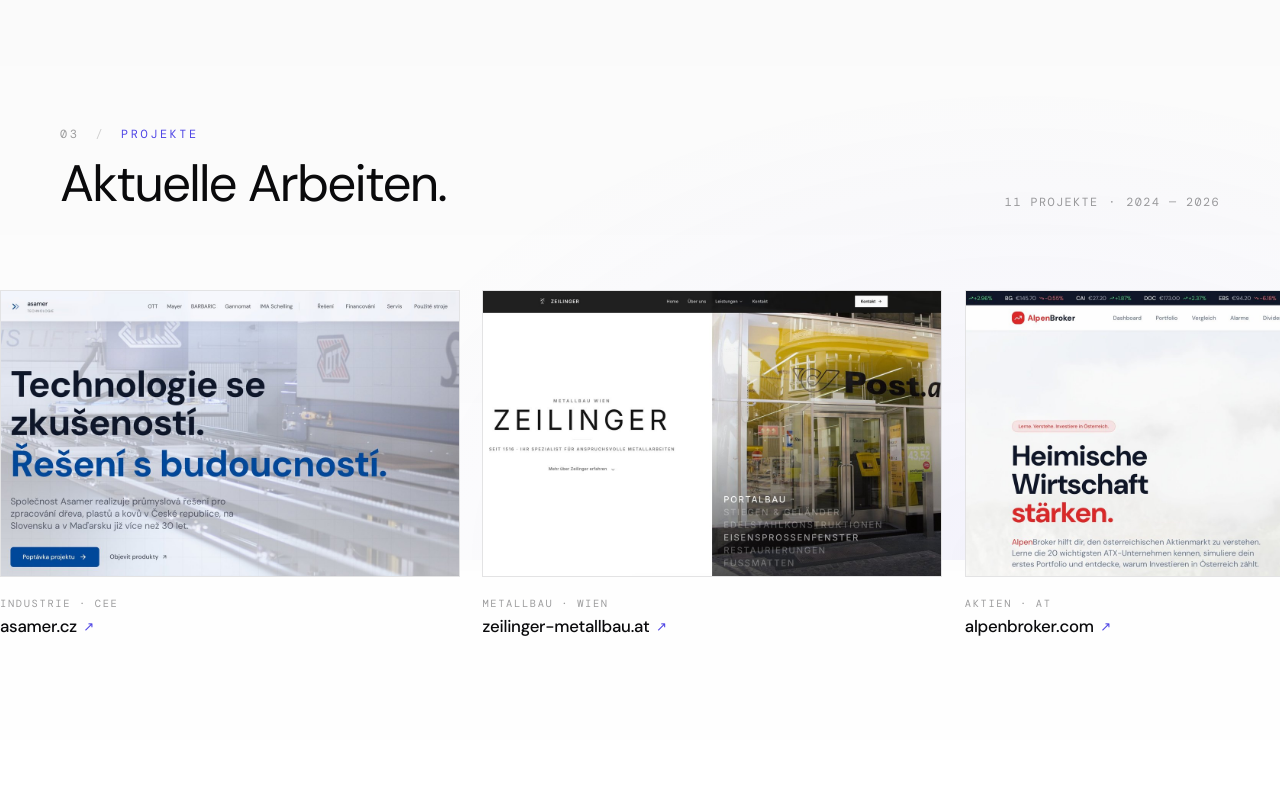
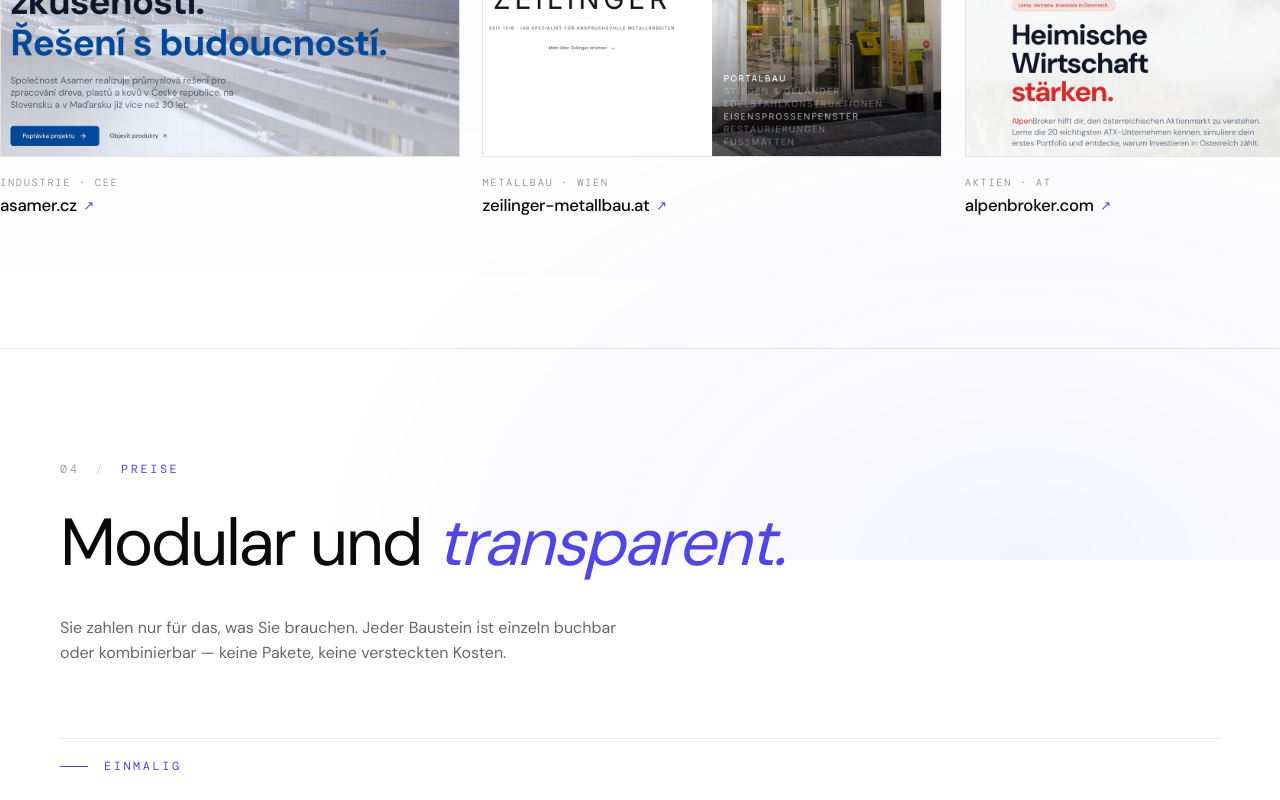
Before and after one commit to saveitup/1020dev, a Next.js app: page / in a window 1280 px wide. Shown: the part 5040-5840 px from the top of the page. Built offline with nearby package versions, Linux system fonts and the light colour scheme.

Commit message:
style: tighten section spacing (chapter padding 11->7rem, projects 9/10->6/6.5)

```diff
--- a/app/globals.css
+++ b/app/globals.css
@@ -639,14 +639,14 @@
   z-index: 5;
   max-width: var(--max);
   margin: 0 auto;
-  padding: 11rem 2.5rem;
+  padding: 7rem 2.5rem;
 }
 
 .chapter-head {
   display: grid;
   grid-template-columns: minmax(0, 1fr);
-  gap: 2.2rem;
-  margin-bottom: 7rem;
+  gap: 2rem;
+  margin-bottom: 4.5rem;
   max-width: 60rem;
 }
 
@@ -704,7 +704,7 @@
 .projects {
   position: relative;
   z-index: 5;
-  padding: 9rem 0 10rem;
+  padding: 6rem 0 6.5rem;
   border-top: 1px solid var(--line);
   border-bottom: 1px solid var(--line);
   background: linear-gradient(180deg, rgba(0,0,0,0.018) 0%, rgba(0,0,0,0) 100%);
@@ -712,7 +712,7 @@
 
 .projects-head {
   max-width: var(--max);
-  margin: 0 auto 5rem;
+  margin: 0 auto 3.5rem;
   padding: 0 2.5rem;
   display: flex;
   align-items: flex-end;
```
